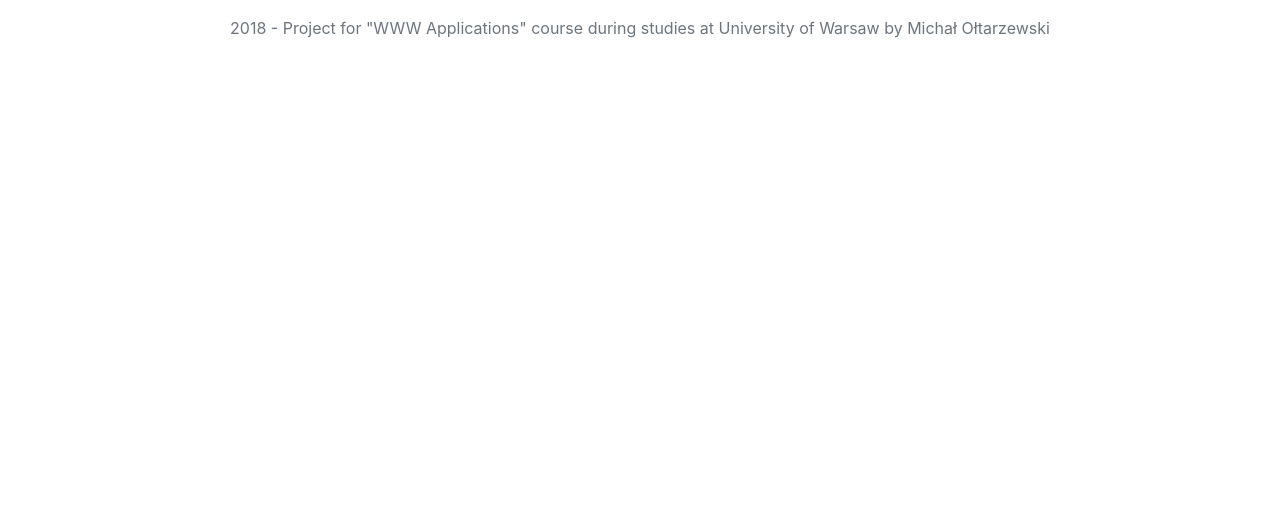
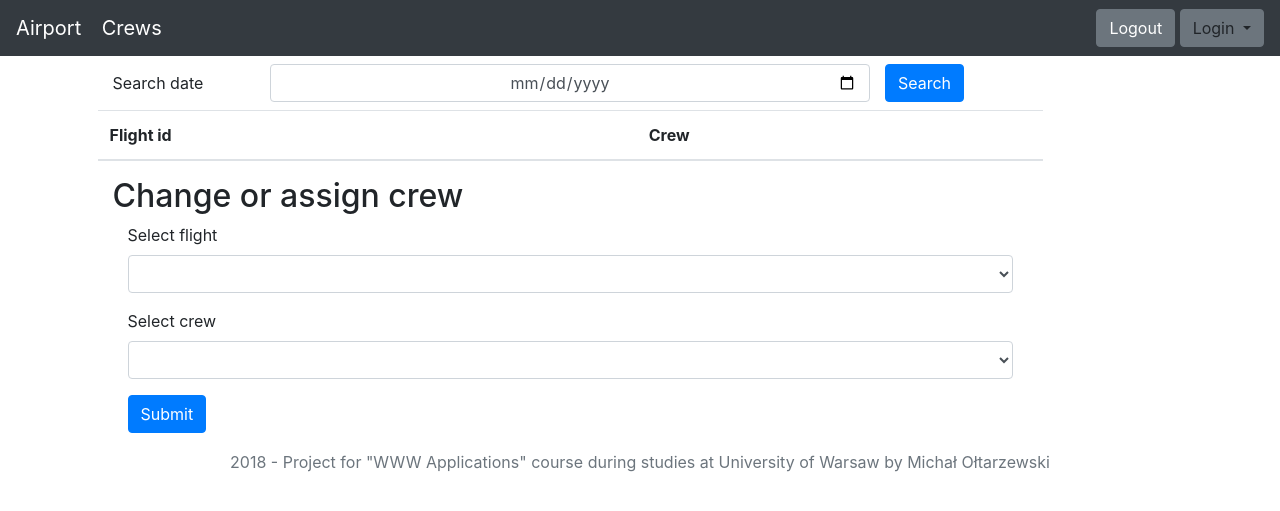
Before and after one commit to Ogochi/www2, a Django app: page /static/crews.html in a window 1280 px wide. Shown: the top 511 px of the page. Run offline with Django 3.2, Linux system fonts and the light colour scheme; lists and menus that the app fills with data are empty; some libraries are stand-ins or nearby versions.

Commit message:
Added components to crew site

```diff
--- a/airport/static/crews.html
+++ b/airport/static/crews.html
@@ -14,8 +14,80 @@
     <title>Airport - Crews</title>
   </head>
   <body>
+    <nav class="w-100 navbar navbar-dark bg-dark sticky-top">
+        <div>
+            <a class="navbar-brand" href="/">Airport</a>
+            <a class="navbar-brand" href="/static/crews.html">Crews</a>
+        </div>
+        <div>
+            <a class="btn btn-secondary" href="">
+                Logout
+            </a>
+            <div class="btn-group nav-item">
+                <a class="btn btn-secondary dropdown-toggle" data-toggle="dropdown">
+                    Login
+                </a>
+                <div class="dropdown-menu dropdown-menu-right">
+                    <form class="px-4 py-3">
+                        <div class="form-group">
+                          <label for="login_username">Username</label>
+                          <input type="text" class="form-control" id="login_username"
+                                 name="username" placeholder="Username" autocomplete="username" />
+                        </div>
+                        <div class="form-group">
+                          <label for="login_password">Password</label>
+                          <input type="password" class="form-control" id="login_password"
+                                 name="password" placeholder="Password" autocomplete="current-password" />
+                        </div>
+                        <button class="btn btn-primary">Log in</button>
+                    </form>
+                </div>
+            </div>
+        </div>
+    </nav>
 
-
+    <section class="container h-100 m-0 p-0">
+        <div class="row">
+            <div class="col-1"></div>
+            <div class="col-10 align-items-center">
+                <form class="form-group row mt-2 mb-2 ml-auto mr-auto"">
+                    <label for="dateInput" class="col-form-label col-2">Search date</label>
+                    <div class="col-8">
+                        <input type="date" id="dateInput" name="search" class="form-control text-center" />
+                    </div>
+                    <button class="btn btn-primary">Search</button>
+                </form>
+                <section>
+                    <table class="table table-hover">
+                        <thead>
+                            <tr>
+                                <th scope="col">Flight id</th>
+                                <th scope="col">Crew</th>
+                            </tr>
+                        </thead>
+                        <tbody id="crew_list">
+                        </tbody>
+                    </table>
+                </section>
+                <section class="container">
+                    <header class="h2 align-self-center">Change or assign crew</header>
+                    <form class="justify-content-center container">
+                        <div class="form-group">
+                            <label for="flight_select">Select flight</label>
+                            <select class="form-control" id="flight_select">
+                            </select>
+                        </div>
+                        <div class="form-group">
+                            <label for="crew_select">Select crew</label>
+                            <select class="form-control" id="crew_select">
+                            </select>
+                        </div>
+                        <button class="btn btn-primary align-self-center">Submit</button>
+                    </form>
+                </section>
+            <div class="col-1"></div>
+        </div>
+    </section>
 
     <footer class="w-100 text-center text-muted mt-3">
         2018 - Project for "WWW Applications" course during studies at University of Warsaw by Michał Ołtarzewski
```
Also changed, not shown: airport/templates/template.html (+5 -2 lines).
